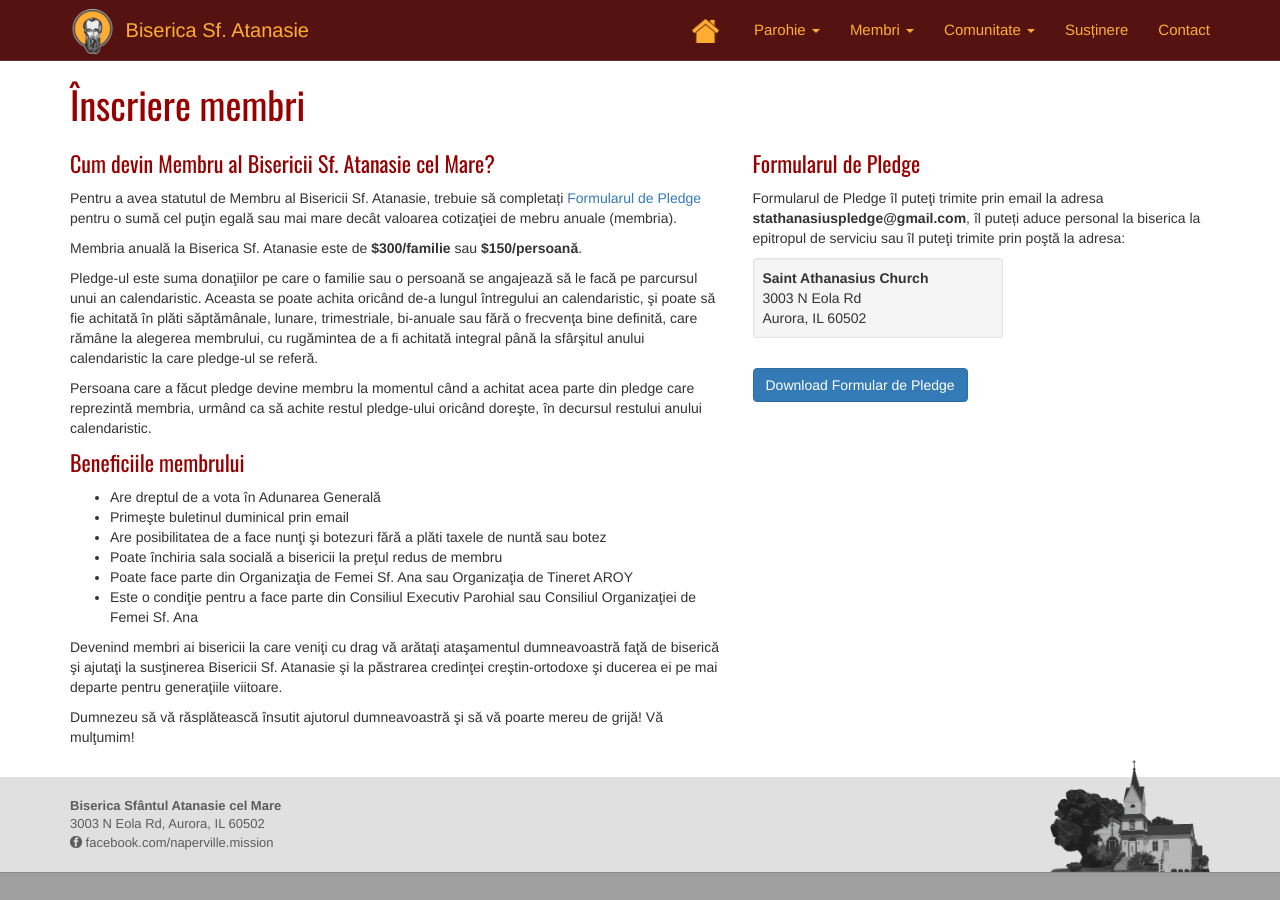
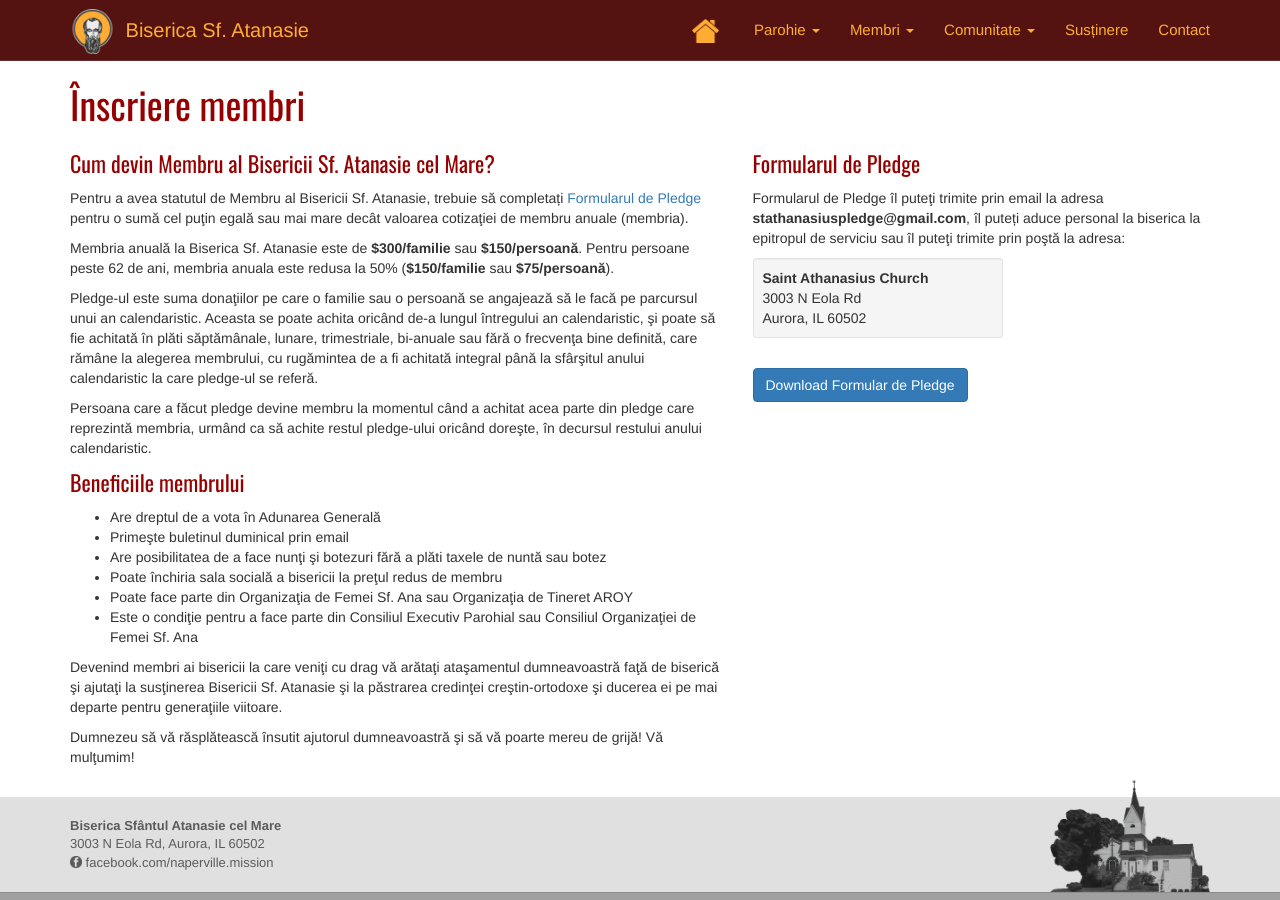
Before and after one commit to iulian787/sfat, a Jekyll site: the page built from ro/inscriere-membri.html, in a window 1280 px wide. Built offline with Jekyll 4.4.1, drawn with Linux system fonts in a browser that asks for light colours.

Commit message:
cosmetics

```diff
--- a/ro/inscriere-membri.html
+++ b/ro/inscriere-membri.html
@@ -10,8 +10,8 @@ title: Înscriere membri
     <div class="row">
         <div class="col-md-7">
             <h3>Cum devin Membru al Bisericii Sf. Atanasie cel Mare?</h3>
-            <p>Pentru a avea statutul de Membru al Bisericii Sf. Atanasie, trebuie să completați <a href="{{ site.baseurl }}/download/Membership-Form-2019.pdf" target="_blank">Formularul de Pledge</a>  pentru o sumă cel puţin egală sau mai mare decât valoarea cotizaţiei de mebru anuale (membria).</p>
-            <p>Membria anuală la Biserica Sf. Atanasie este de <b>$300/familie</b> sau <b>$150/persoană</b>.</p>
+            <p>Pentru a avea statutul de Membru al Bisericii Sf. Atanasie, trebuie să completați <a href="{{ site.baseurl }}/download/Membership-Form-2019.pdf" target="_blank">Formularul de Pledge</a>  pentru o sumă cel puţin egală sau mai mare decât valoarea cotizaţiei de membru anuale (membria).</p>
+            <p>Membria anuală la Biserica Sf. Atanasie este de <b>$300/familie</b> sau <b>$150/persoană</b>. Pentru persoane peste 62 de ani, membria anuala este redusa la 50% (<b>$150/familie</b> sau <b>$75/persoană</b>). </p>
             <p>Pledge-ul este suma donaţiilor pe care o familie sau o persoană se angajează să le facă pe parcursul unui an calendaristic. Aceasta se poate achita oricând de-a lungul întregului an calendaristic, şi poate să fie achitată în plăti săptămânale, lunare, trimestriale, bi-anuale sau fără o frecvenţa bine definită, care rămâne la alegerea membrului, cu rugămintea de a fi achitată integral până la sfârşitul anului calendaristic la care pledge-ul se referă. </p>
             <p>Persoana care a făcut pledge devine membru la momentul când a achitat acea parte din pledge care reprezintă membria, urmând ca să achite restul pledge-ului oricând doreşte, în decursul restului anului calendaristic.</p>
 
```
Also changed, not shown: _includes/announcements-ro.md (+3 -3 lines), _includes/schedule-ro.md (+2 -3 lines).
